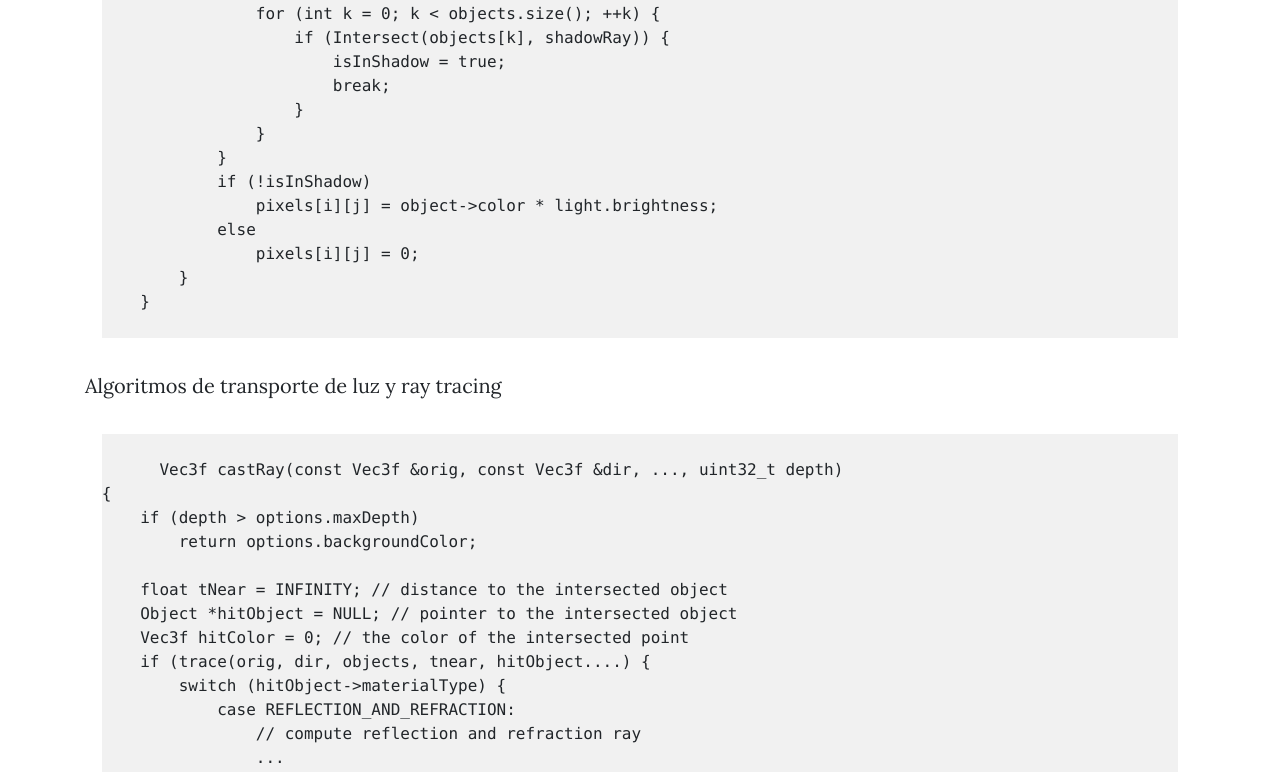
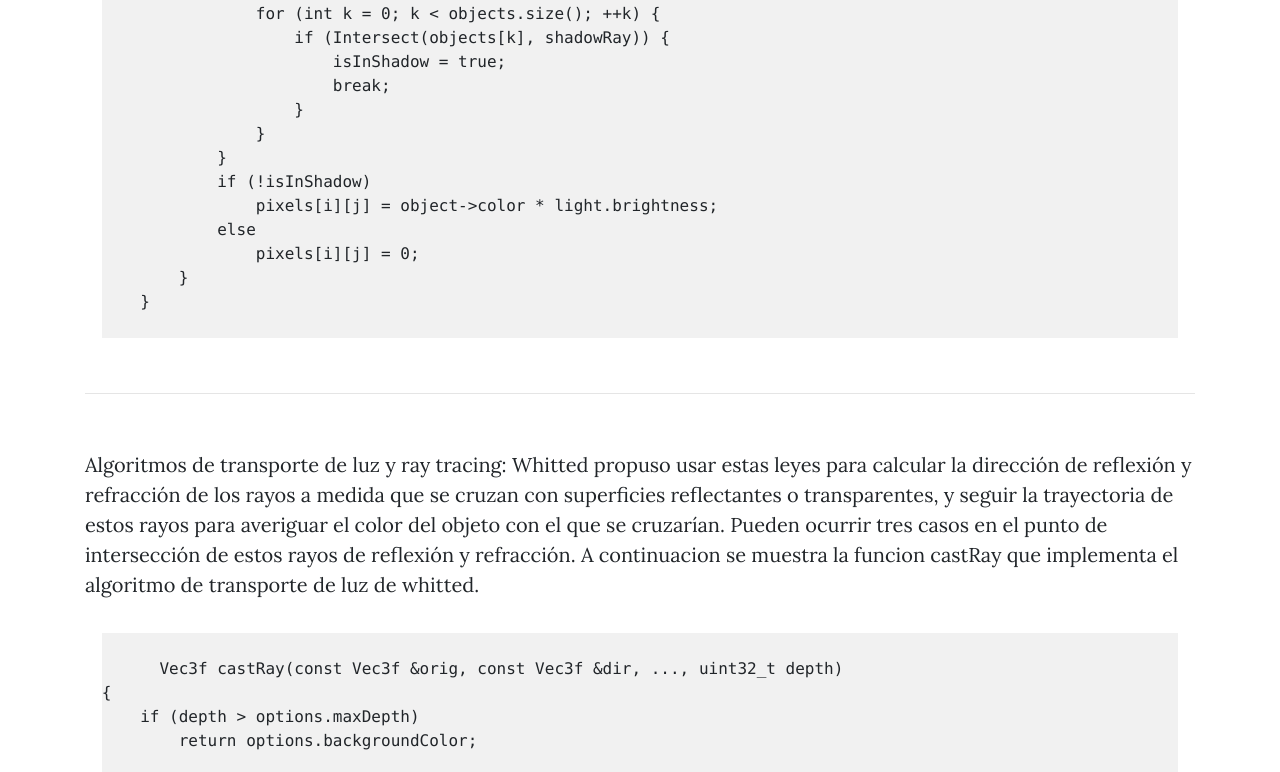
Before and after one commit to visualComp2020/visualComp2020.github.io, a website: page ray_tracing.html in a window 1280 px wide. Shown: the part 2787-3559 px from the top of the page. Drawn offline with nearby package versions, Linux system fonts and the light colour scheme.

Commit message:
Update ray_tracing.html

```diff
--- a/ray_tracing.html
+++ b/ray_tracing.html
@@ -104,7 +104,7 @@
     <div class="mx-4">
       <p>
 
-         El algoritmo de trazado de rayos toma una imagen compuesta de píxeles. Por cada píxel de la imagen, dispara un rayo primario a la escena. La dirección de ese rayo primario se obtiene trazando una línea desde el ojo hasta el centro de ese píxel. Una vez que tenemos establecida la dirección de ese rayo primario, verificamos cada objeto de la escena para ver si se cruza con alguno de ellos. En algunos casos, el rayo primario se cruzará con más de un objeto. Cuando eso sucede, seleccionamos el objeto cuyo punto de intersección es el más cercano al ojo. Luego disparamos un rayo de sombra desde el punto de intersección hasta la luz. Si este rayo en particular no se cruza con un objeto en su camino hacia la luz, el punto de impacto se ilumina. Si se cruza con otro objeto, ese objeto proyecta una sombra sobre él.
+         El algoritmo de ray tracing toma una imagen compuesta de píxeles. Por cada píxel de la imagen, dispara un rayo primario a la escena. La dirección de ese rayo primario se obtiene trazando una línea desde el ojo hasta el centro de ese píxel. Una vez que tenemos establecida la dirección de ese rayo primario, verificamos cada objeto de la escena para ver si se cruza con alguno de ellos. En algunos casos, el rayo primario se cruzará con más de un objeto. Cuando eso sucede, seleccionamos el objeto cuyo punto de intersección es el más cercano al ojo. Luego disparamos un rayo de sombra desde el punto de intersección hasta la luz. Si este rayo en particular no se cruza con un objeto en su camino hacia la luz, el punto de impacto se ilumina. Si se cruza con otro objeto, ese objeto proyecta una sombra sobre él.
       </p>
       <img class="container mb-4" src="./img/pixelrender.gif" />
     </div>
@@ -147,8 +147,11 @@
         }
     }
     </xmp>
+    <hr style="margin: 5% 0" />
     <p >
-Algoritmos de transporte de luz y ray tracing
+Algoritmos de transporte de luz y ray tracing:
+Whitted propuso usar estas leyes para calcular la dirección de reflexión y refracción de los rayos a medida que se cruzan con superficies reflectantes o transparentes, y seguir la trayectoria de estos rayos para averiguar el color del objeto con el que se cruzarían. Pueden ocurrir tres casos en el punto de intersección de estos rayos de reflexión y refracción.
+A continuacion se muestra la funcion castRay que implementa el algoritmo de transporte de luz de whitted.
     </p>
     <xmp class="code">
       Vec3f castRay(const Vec3f &orig, const Vec3f &dir, ..., uint32_t depth)
```
